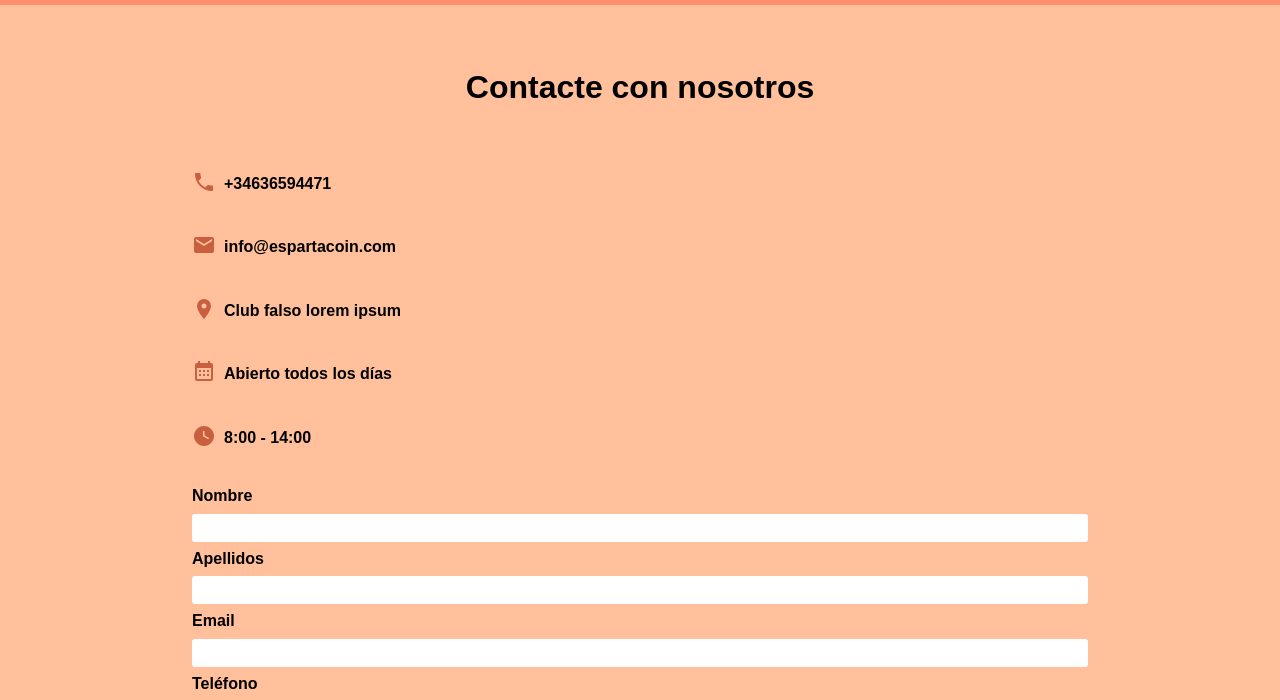
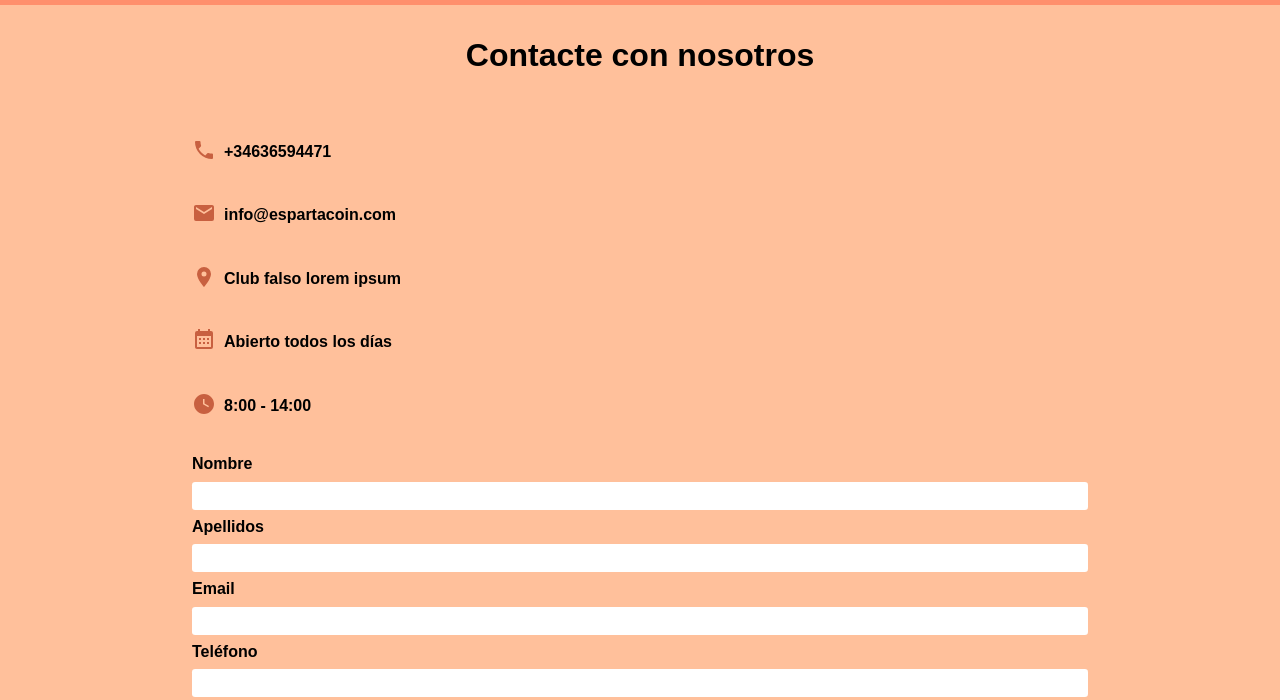
Before and after one commit to Adolfovi/espartacoin, a plain HTML site: page contacto.html in a window 1280 px wide. Shown: the part 72-772 px from the top of the page. Drawn offline with Linux system fonts and the light colour scheme.

Commit message:
Mejoración de espaciados en contacto.html

```diff
--- a/sass/pages/contact/desktop/_contact.scss
+++ b/sass/pages/contact/desktop/_contact.scss
@@ -5,7 +5,7 @@
 
     .contact-title {
         text-align: center;
-        margin: 4rem;
+        margin: 2rem 0 4rem 0;
     }
 
     .contact-info{
```
Also changed, not shown: style/app.css.
